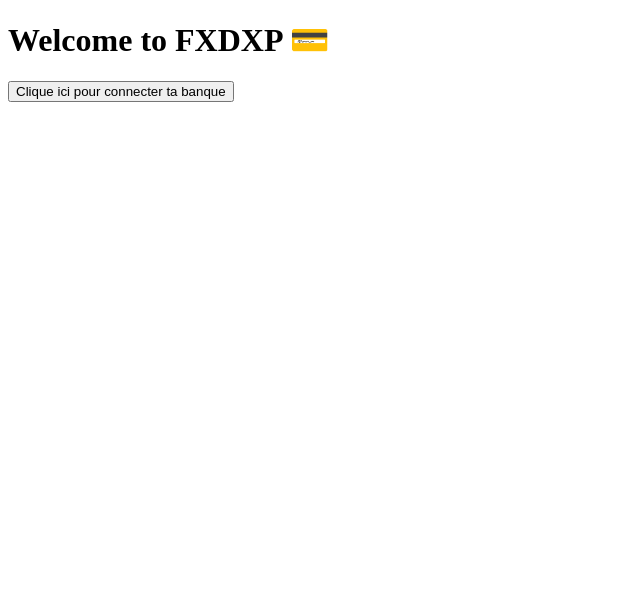
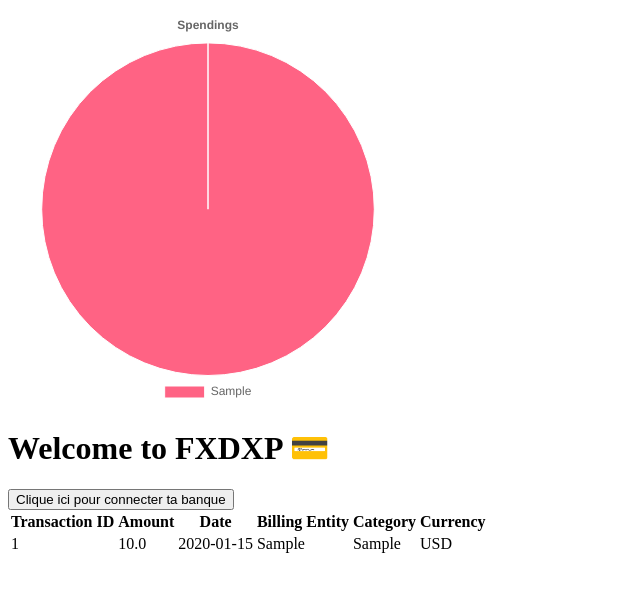
Before and after one commit to MrLmks/Flask-X-Docker-X-Plaid, a Flask app: page /dashboard in a window 1280 px wide. Shown: the top 592 px of the page, without its empty margins (0-640 px from the left). Run offline with Flask 3, Linux system fonts and the light colour scheme; tables that the repository leaves empty hold one stand-in row (values such as "Sample post"); parts of the project's set-up code (start-up, migrations or seed data) failed here and were passed over; some libraries are stand-ins or nearby versions.

Commit message:
[+] Pie graph added and functionning + random data in categories

```diff
--- a/app/routes.py
+++ b/app/routes.py
@@ -2,6 +2,7 @@
 from flask import Blueprint, jsonify, request, render_template
 from app.plaid_client import client
 from datetime import date
+from sqlalchemy import func, select
 
 
 fxdxp = Blueprint("FXDXP", __name__, template_folder="templates")
@@ -76,7 +77,33 @@
 
 @fxdxp.route("/dashboard")
 def dashboard():
-    return render_template("dashboard.html")
+    from app.models import Transaction
+
+    transactions = Transaction.query.all()
+
+    all_transaction_objs = {
+        "transaction_ids": [t.transaction_id for t in transactions],
+        "amounts": [t.amount for t in transactions],
+        "dates": [t.date for t in transactions],
+        "billing_entities": [t.billing_entity for t in transactions],
+        "categories": [t.category for t in transactions],
+        "currencies": [t.currency for t in transactions]
+    }
+    from app import db
+
+    query = (
+        select(
+            Transaction.category,
+            func.sum(Transaction.amount).label("total_spent")
+        ).group_by(Transaction.category)
+    )
+    results = db.session.execute(query).all()
+
+    unpacked_categories = [c[0] for c in results]
+    unpacked_amounts = [a[1] for a in results]
+
+    return render_template("dashboard.html", transactions=transactions, category=unpacked_categories, amount=unpacked_amounts)
+
 
 @fxdxp.route("/api/fetch_transaction", methods=["GET"])
 def fetch_transaction():
@@ -87,7 +114,7 @@
         return jsonify({"status": "Error : token_obj is NULL"})
     transaction_params = {
         "access_token": token_obj.access_token,
-        "start_date": "2020-01-01", # To see the transaction logs
+        "start_date": "2020-01-01", # To see the history of transaction logs in sandbox mode
         "end_date": date.today().isoformat()
     }
 
--- a/app/templates/dashboard.html
+++ b/app/templates/dashboard.html
@@ -4,10 +4,50 @@
     <meta charset="UTF-8">
     <title>Flask × Docker × Plaid</title>
     <script src="https://cdn.plaid.com/link/v2/stable/link-initialize.js"></script>
+    <script src="https://cdn.jsdelivr.net/npm/chart.js"></script>
 </head>
 <body>
+    <div style="width: 400px; height: 400px;">
+        <canvas id="graph"></canvas>
+    </div>
     <h1>Welcome to FXDXP 💳</h1>
     <button id="connect-bank">Clique ici pour connecter ta banque</button>
+    <script>
+        const categories = {{ category | tojson }};
+        const amounts = {{ amount | tojson }};
+
+        const context = document.getElementById("graph").getContext("2d")
+
+        const pie_chart = new Chart(context, {
+            type: "pie",
+            data: {
+                labels: categories,
+                datasets: [{
+                    data: amounts,
+                    backgroundColor: [
+                        '#FF6384',
+                        '#36A2EB',
+                        '#FFCE56',
+                        '#4BC0C0',
+                        '#9966FF'
+                    ],
+                    borderWidth: 1
+                }]
+            },
+            options: {
+                responsive: true,
+                plugins: {
+                    legend: {
+                        position: "bottom",
+                    },
+                    title: {
+                        display: true,
+                        text: "Spendings"
+                    }
+                }
+            }
+        })
+    </script>
     <script>
         document.getElementById('connect-bank').addEventListener('click', async (event) => {
         const url = "http://localhost:5001/api/create_link_token"
@@ -49,5 +89,29 @@
         }
     });
     </script>
+        <table>
+        <thead>
+            <tr>
+                <th> Transaction ID </th>
+                <th> Amount </th>
+                <th> Date</th>
+                <th> Billing Entity </th>
+                <th> Category </th>
+                <th> Currency </th>
+            </tr>
+        </thead>
+        <tbody>
+            {% for transaction in transactions %}
+            <tr>
+                    <td>{{ transaction.transaction_id }}</td>
+                    <td>{{ transaction.amount }}</td>
+                    <td>{{ transaction.date }}</td>
+                    <td>{{ transaction.billing_entity }}</td>
+                    <td>{{ transaction.category }}</td>
+                    <td>{{ transaction.currency }}</td>
+            </tr>
+            {% endfor %}
+        </tbody>
+    </table>
 </body>
 </html>
```
